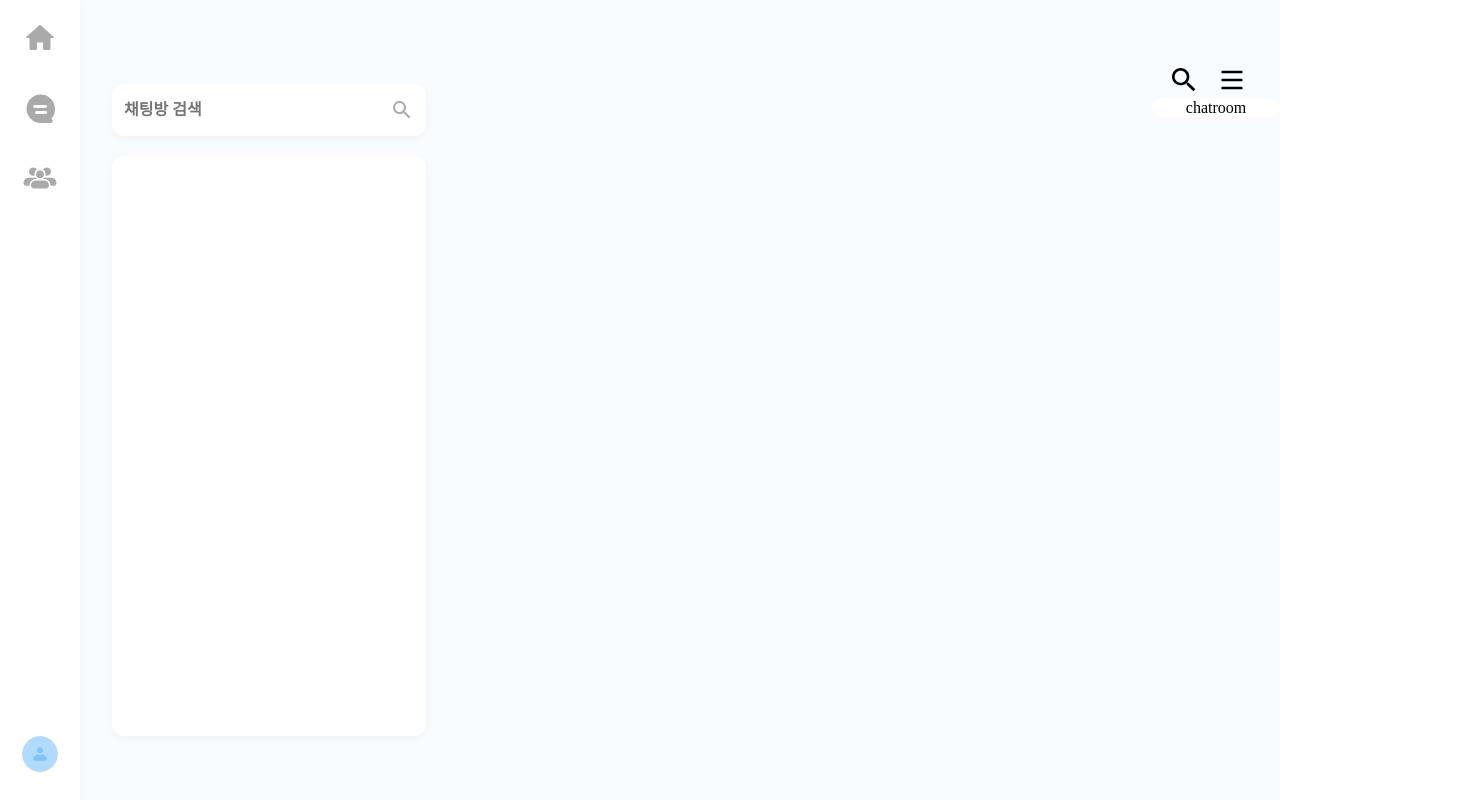
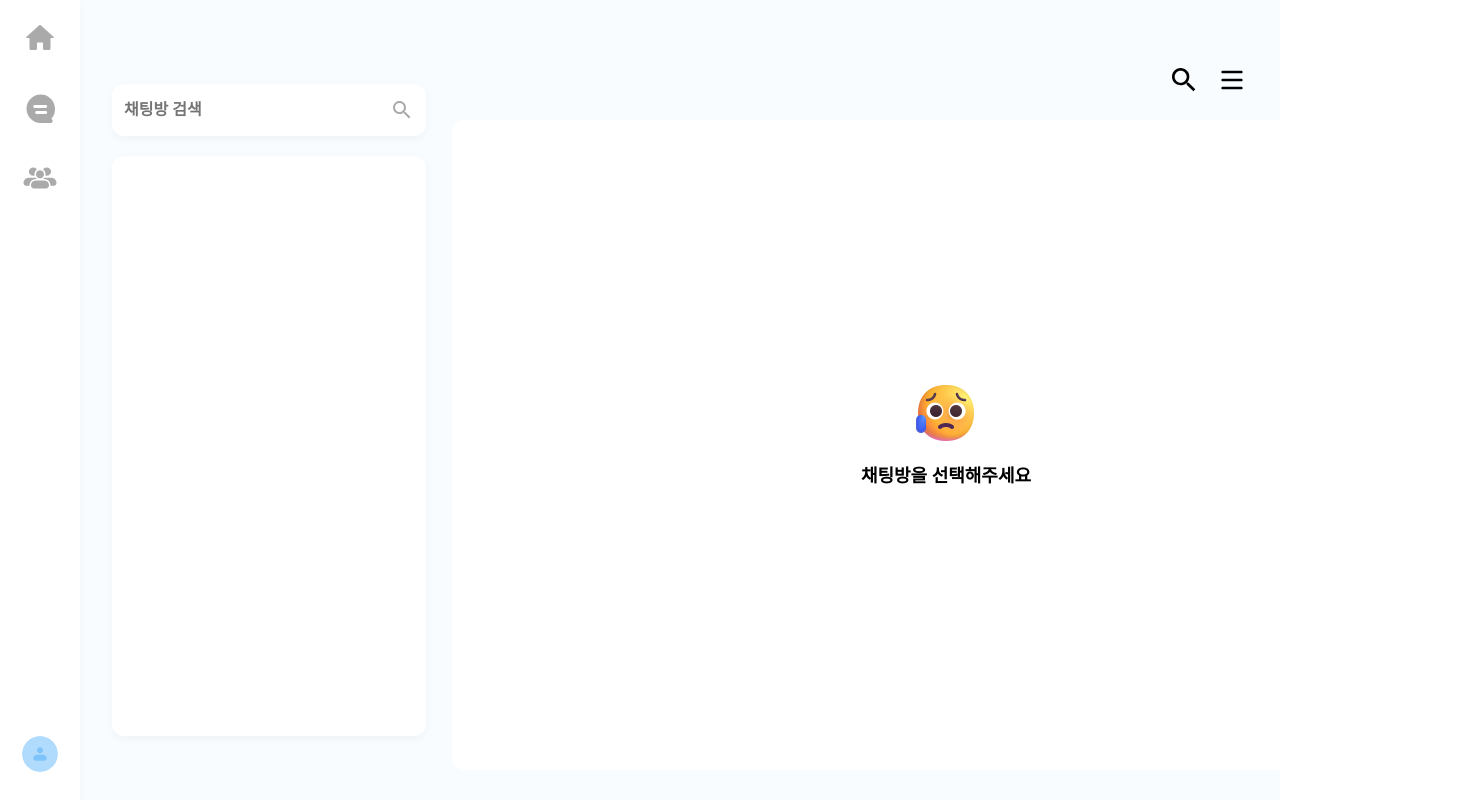
Before and after one commit to apeun-gidaechi/seugi-desktop, a React (Vite) app: page /Chat in a window 1280 px wide. Shown: the whole page, 1472 px wide, since content can reach past the window. Built offline with nearby package versions, Linux system fonts and the light colour scheme; the HTML template or start-up script is replaced by a standard one.

Commit message:
design:: 디자인 수정

```diff
--- a/src/components/common/chatRoom/unSelect/index.style.ts
+++ b/src/components/common/chatRoom/unSelect/index.style.ts
@@ -1,12 +1,22 @@
-import styled from "styled-components";
+import styled from 'styled-components';
 
-export const ContainerWraper = styled.div`
+export const ContainerWrapper = styled.div`
     flex: 1;
     display: flex;
     flex-direction: column;
     align-items: center;
     justify-content: center;
-    width: 100%;
+    width: 1020px;
+    height: 670px;
+    padding: 20px 32px 0 0;
+    position: absolute;
+    margin: 100px 0 64px 452px;
+    overflow: hidden;
+
+    @media (max-width: 1020px) {
+        width: 90%;
+        margin: 100px auto 64px auto;
+    }
 `;
 
 export const Container = styled.div`
@@ -16,4 +26,42 @@ export const Container = styled.div`
     border-radius: 12px;
     background: var(--Sub-White, #FFF);
     width: 100%;
+    height: 100%;
+    padding: 20px;
+
+    @media (max-width: 300px) {
+        height: auto;
+    }
 `;
+
+export const SelectChatRoomImgWrap = styled.div`
+    display: flex;
+    flex-direction: column;
+    justify-content: center;
+    align-items: center;
+    height: 100%;
+`;
+
+export const SelectChatRoomImg = styled.img`
+    width: 4rem;
+    height: auto;
+
+    @media (max-width: 768px) {
+        width: 3rem;
+    }
+`;
+
+export const SelectChatRoomMessage = styled.div`
+    color: #000;
+    font-family: Pretendard;
+    font-size: 18px;
+    font-style: normal;
+    font-weight: 700;
+    line-height: 130%;
+    padding: 20px;
+
+    @media (max-width: 768px) {
+        font-size: 16px;
+        text-align: center;
+    }
+`;
--- a/src/components/common/chatRoom/unSelect/index.tsx
+++ b/src/components/common/chatRoom/unSelect/index.tsx
@@ -2,14 +2,19 @@ import React from 'react'
 
 import * as S from '@/components/common/chatRoom/unSelect/index.style'
 
+import SelectChatRoom from '@/assets/image/chat/sadErrorImg.svg';
+
 
 const index = () => {
   return (
-    <S.ContainerWraper>
+    <S.ContainerWrapper>
         <S.Container>
-            <div>chatroom</div>
+            <S.SelectChatRoomImgWrap>
+              <S.SelectChatRoomImg src ={SelectChatRoom}/>
+              <S.SelectChatRoomMessage> 채팅방을 선택해주세요 </S.SelectChatRoomMessage>
+            </S.SelectChatRoomImgWrap>
         </S.Container>
-    </S.ContainerWraper>
+    </S.ContainerWrapper>
   )
 }
 
--- a/src/components/layer/chat/index.style.ts
+++ b/src/components/layer/chat/index.style.ts
@@ -2,8 +2,8 @@ import styled from "styled-components";
 
 export const ChatingBackground = styled.div`
     background: var(--Primary-Primary050, #F8FCFF);
-    display: flex;  /* Use flex to handle alignment */
-    flex-direction: column;  /* Align children in a column */
+    display: flex;
+    flex-direction: column;
     height: 100vh;
     position: relative;
 `;
@@ -15,7 +15,7 @@ export const ButtonWrapper = styled.div`
 `;
 
 export const ChatRoomWrapper = styled.div`
-    flex: 1;  /* Allow this component to take up remaining space */
+    flex: 1;
     display: flex;
     justify-content: center;
     align-items: center;
--- a/src/components/layer/chat/index.tsx
+++ b/src/components/layer/chat/index.tsx
@@ -11,7 +11,7 @@ const index = () => {
     <S.ChatingBackground>
         <S.ButtonWrapper>
             <TopButton />
-            <ChatRoom/>
+            {/* <ChatRoom/> */}
         </S.ButtonWrapper>
         <SideBar />
     </S.ChatingBackground>
--- a/src/pages/chat/chat.tsx
+++ b/src/pages/chat/chat.tsx
@@ -2,8 +2,8 @@ import React from "react";
 import * as S from "@/pages/chat/chat.style";
 import SideBar from "@/components/common/ChatSidebar/Chat/index";
 import TopButton from '@/components/button/chatButton/index';
-import ChatRoom from "@/components/common/chatRoom/unSelect";
 import SendMessage from "@/components/common/sendMessage/sendMessage";
+import ChatRoom from '@/components/common/chatRoom/unSelect/index';
 
 import Layer from '@/components/layer/chat/index';
 
@@ -11,6 +11,7 @@ const Chat = () => {
   return (
     <S.ChatContainer>
       <Layer/>
+      <ChatRoom/>
     </S.ChatContainer>
   );
 };
```
